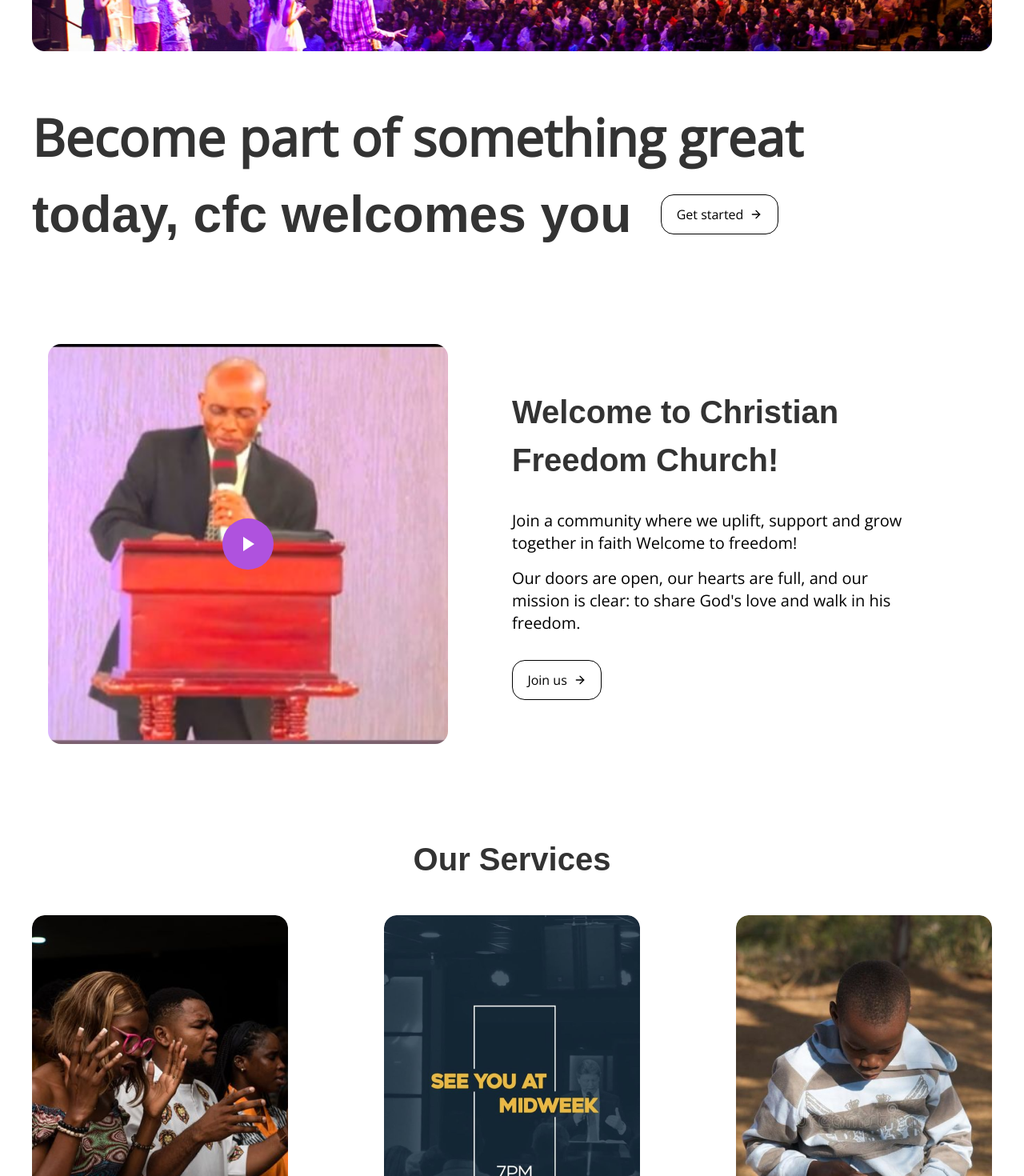
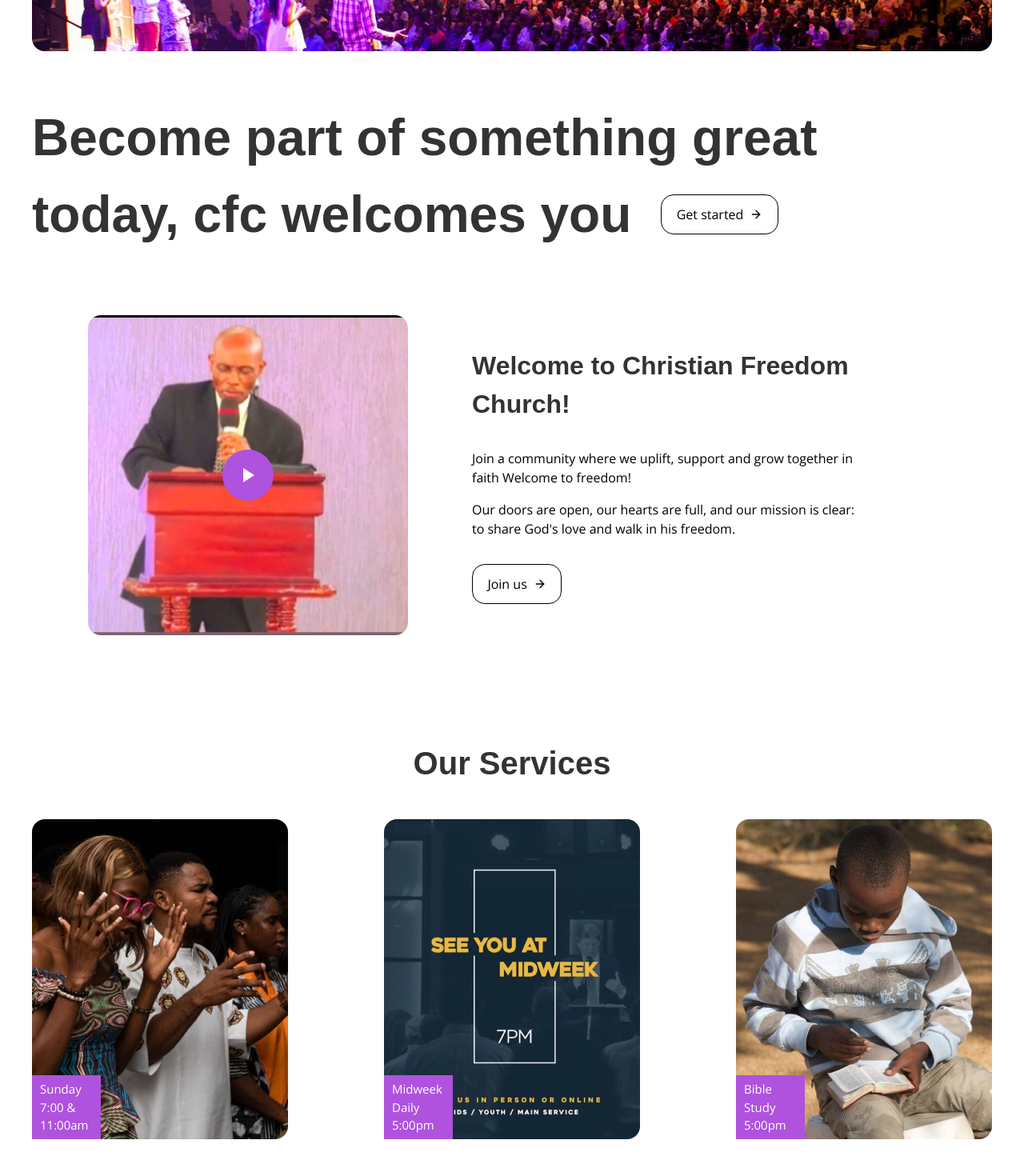
Before and after one commit to twesigetrejan/christian_freedom_church_website, a Next.js app: page / in a window 1280 px wide. Shown: the part 380-1850 px from the top of the page at 80% size. Built offline with nearby package versions, Linux system fonts and the light colour scheme.

Commit message:
done and dusted for today

```diff
--- a/components/hero.tsx
+++ b/components/hero.tsx
@@ -14,8 +14,8 @@ const Hero = () => {
           className="object-cover "
         />
       </div>
-      <div className="flex flex-col items-start pb-[52px] ">
-        <h1 className="text-dark font-bold text-[64px] ">
+      <div className="flex flex-col items-start ">
+        <h1 className="text-dark font-bold text-[64px] font-Montserrat">
           Become part of something great
         </h1>
 
--- a/components/service-section.tsx
+++ b/components/service-section.tsx
@@ -9,16 +9,18 @@ const ServiceSection = () => {
         <h2 className="pb-10 font-Montserrat text-[40px] font-semibold text-dark flex justify-center">
           Our Services
         </h2>
-        <div className="grid grid-cols-3 gap-[120px] rounded-2xl relative ">
+        <div className="grid grid-cols-3 gap-[120px] rounded-2xl relative">
           {ServiceCardProps &&
             ServiceCardProps.map((ServiceCardProp) => (
-              <div className="relative" key={ServiceCardProp.id}>
+              <div
+                className="relative h-[400px] w-[320px]"
+                key={ServiceCardProp.id}
+              >
                 <Image
                   src={ServiceCardProp.image}
                   alt="service image"
-                  className="object-contain rounded-2xl"
-                  width={320}
-                  height={500}
+                  className="object-cover rounded-2xl"
+                  layout="fill"
                 />
                 <div className="absolute bottom-0 left-0 bg-primary text-white w-[86px] h-[80px] flex justify-center items-center rounded-tl-lg">
                   <p className="text-[15px] font-sans p-[10px]">
--- a/components/welcome.tsx
+++ b/components/welcome.tsx
@@ -34,7 +34,7 @@ const WelcomeMessage = () => {
       {/* content section */}
 
       {/* video section */}
-      <div className="relative w-[500px] h-[500px] rounded-2xl overflow-hidden">
+      <div className="relative w-[400px] h-[400px] rounded-2xl overflow-hidden">
         {isPlaying ? (
           <Video />
         ) : (
@@ -50,23 +50,23 @@ const WelcomeMessage = () => {
             <Image
               src={"/Images/welcome.jpg"}
               alt={"Sunday second service welcome message"}
-              width={500}
-              height={500}
-              className="w-full object-cover object-center rounded-md h-[500px]"
+              width={400}
+              height={400}
+              className="w-full object-cover object-center rounded-md h-[400px]"
             />
           </div>
         )}
       </div>
       <div className="py-[117px] flex flex-col items-start">
-        <h2 className="pb-8 font-Montserrat text-[40px] font-semibold w-[580px] h-auto text-dark">
+        <h2 className="pb-8 font-Montserrat text-[32px] font-semibold w-[580px] h-auto text-dark">
           Welcome to Christian Freedom Church!
         </h2>
         <div className="flex flex-col gap-4 pb-8 max-w-[496px]">
-          <p className="text-xl">
+          <p className="text-[16px]">
             Join a community where we uplift, support and grow together in faith
             Welcome to freedom!
           </p>
-          <p className="text-xl">
+          <p className="text-[16px]">
             Our doors are open, our hearts are full, and our mission is clear:
             to share God's love and walk in his freedom.
           </p>
```
